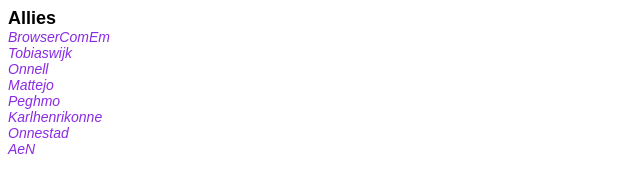
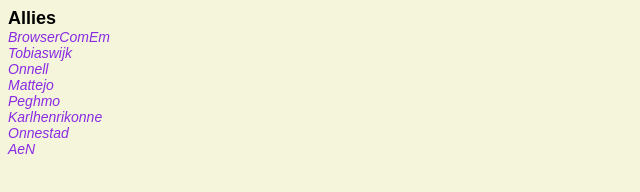
Before and after one commit to d66aeacb89/demo, a plain HTML site: page index.htm in a window 1280 px wide. Shown: the whole page, without its empty margins (0-640 px from the left). Drawn offline with Linux system fonts and the light colour scheme.

Commit message:
Update style.css

```diff
--- a/style.css
+++ b/style.css
@@ -3,6 +3,7 @@ body {
     font-size: 14px;
     width: 90%;
     font-family: Arial;
+    background-color: #F5F5DC;
 }
 
 button {
```
